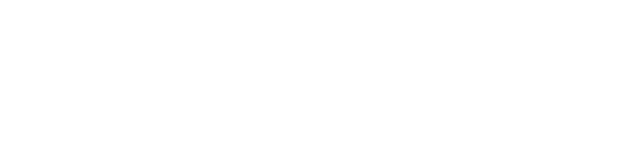
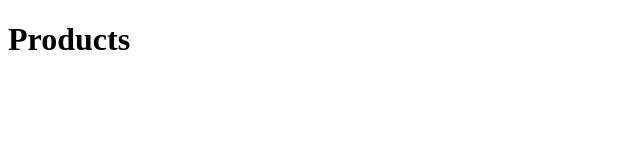
Before and after one commit to kalal-sateesh/00_git_learning, a plain HTML site: page products.html in a window 1280 px wide. Shown: the whole page, without its empty margins (0-640 px from the left). Drawn offline with Linux system fonts and the light colour scheme.

Commit message:
add h1 in products

```diff
--- a/products.html
+++ b/products.html
@@ -3,9 +3,9 @@
 <head>
     <meta charset="UTF-8">
     <meta name="viewport" content="width=device-width, initial-scale=1.0">
-    <title>Document</title>
+    <title>Products</title>
 </head>
 <body>
-
+    <h1>Products</h1>
 </body>
 </html>
```
